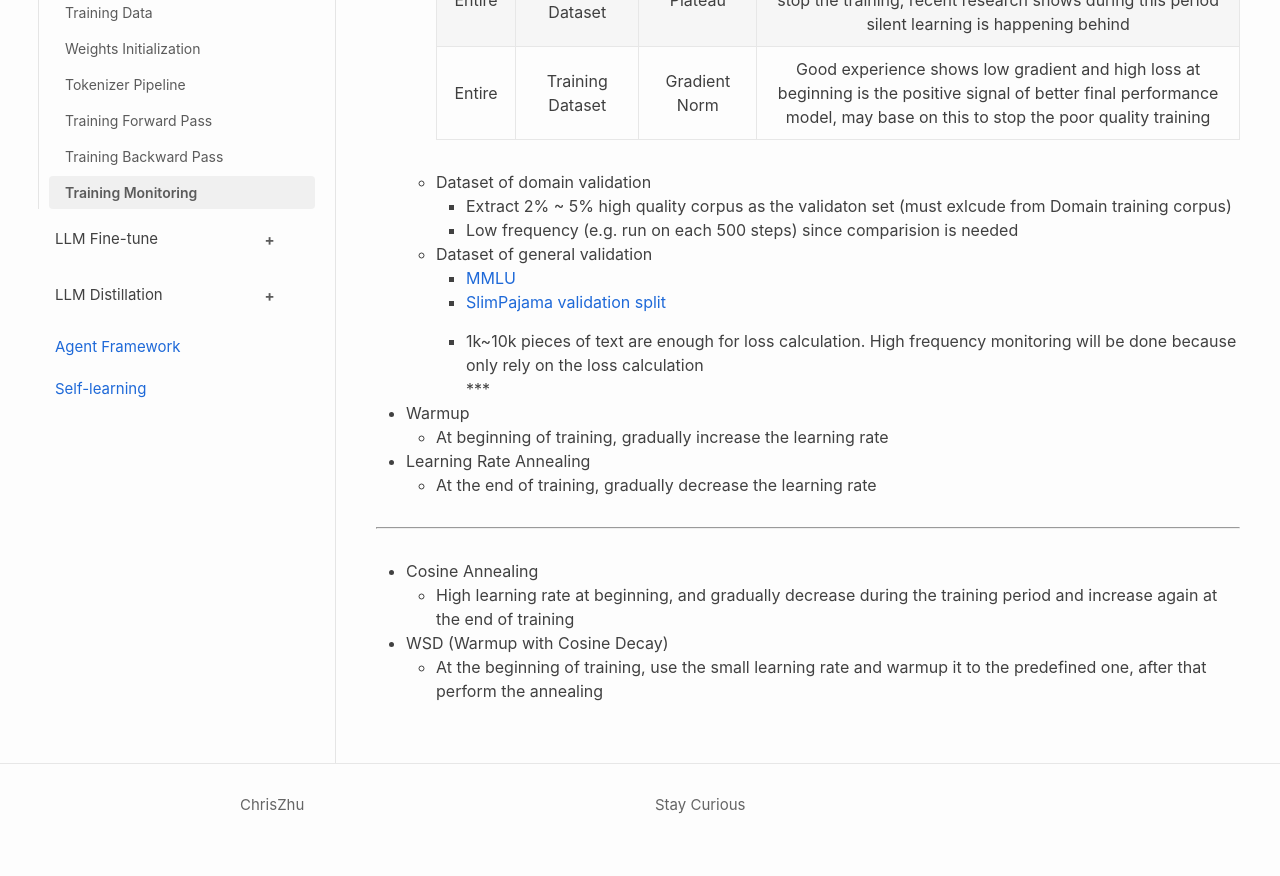
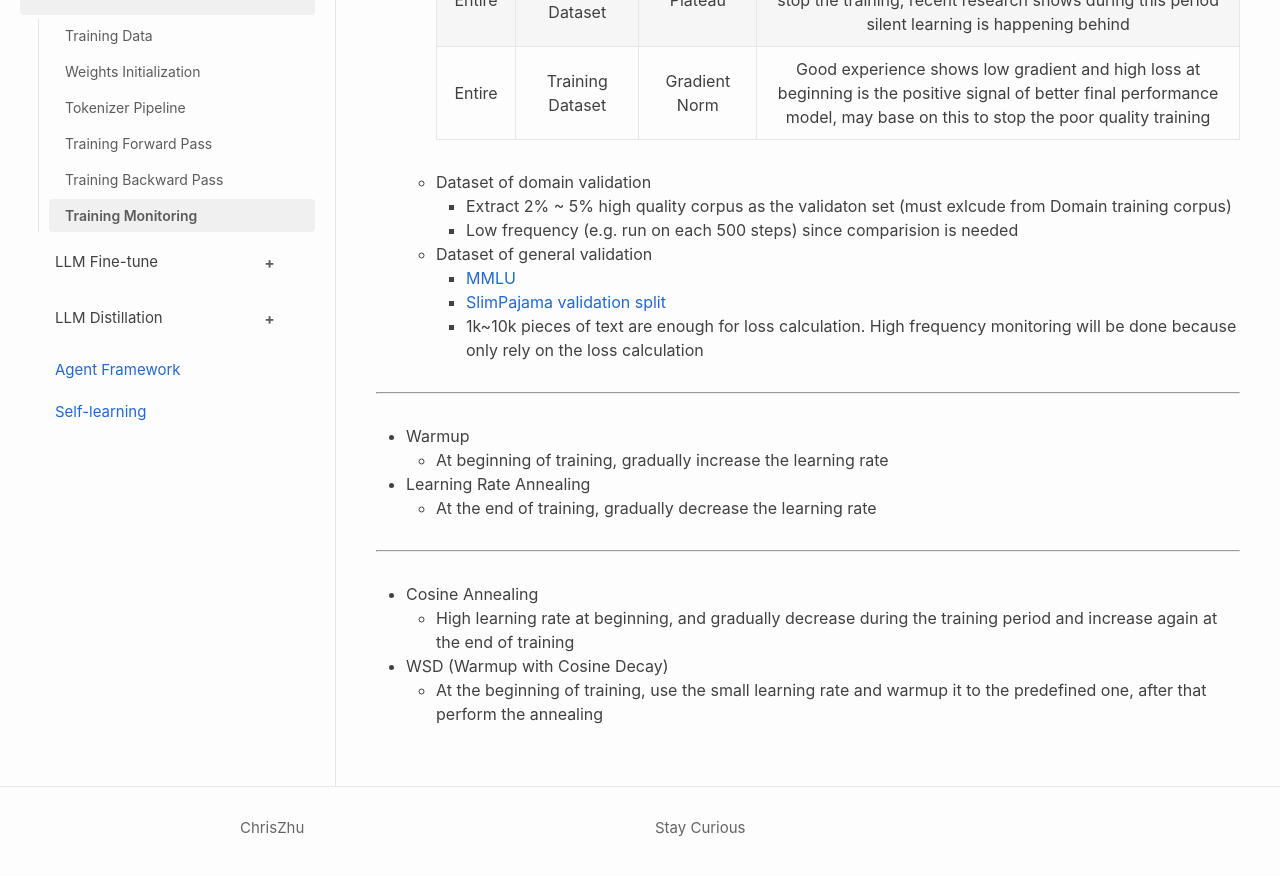
Before and after one commit to ChrisZhu2050/chriszhu2050.github.io, a Jekyll site: the page built from docs/llm-essential-training-strategy.md, in a window 1280 px wide and 900 px high, scrolled down 609 px. Shown: the top 876 px of the window. Built offline with Jekyll 4.4.1, drawn with Linux system fonts in a browser that asks for light colours; nearby versions of some CDN libraries.

```diff
--- a/docs/llm-essential-training-strategy.md
+++ b/docs/llm-essential-training-strategy.md
@@ -22,9 +22,8 @@ title: "Training Monitoring"
     - Dataset of general validation
         - [MMLU](https://crfm.stanford.edu/helm/mmlu/latest/)
         - [SlimPajama validation split](https://www.cerebras.ai/blog/slimpajama-a-627b-token-cleaned-and-deduplicated-version-of-redpajama)
+        - 1k~10k pieces of text are enough for loss calculation. High frequency monitoring will be done because only rely on the loss calculation
 
-
-        - 1k~10k pieces of text are enough for loss calculation. High frequency monitoring will be done because only rely on the loss calculation
 ***
 - Warmup
     - At beginning of training, gradually increase the learning rate
```
